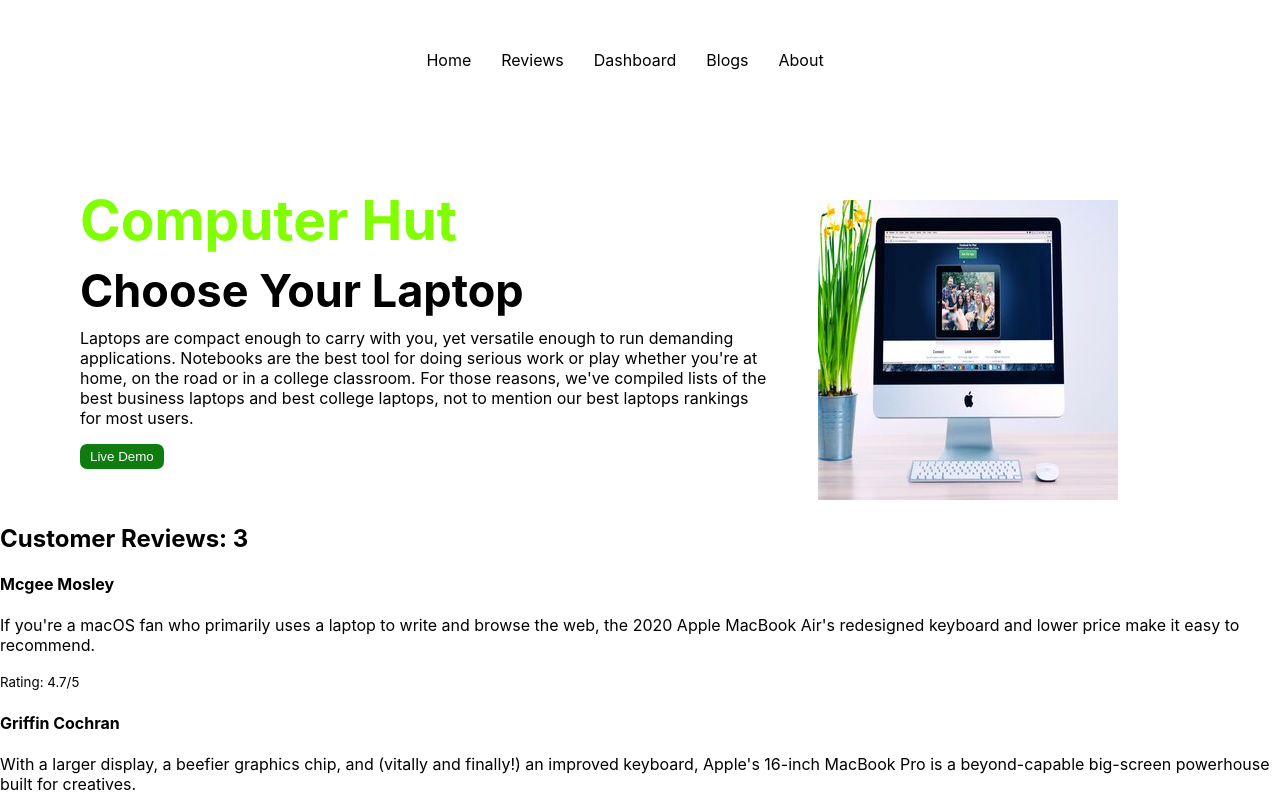
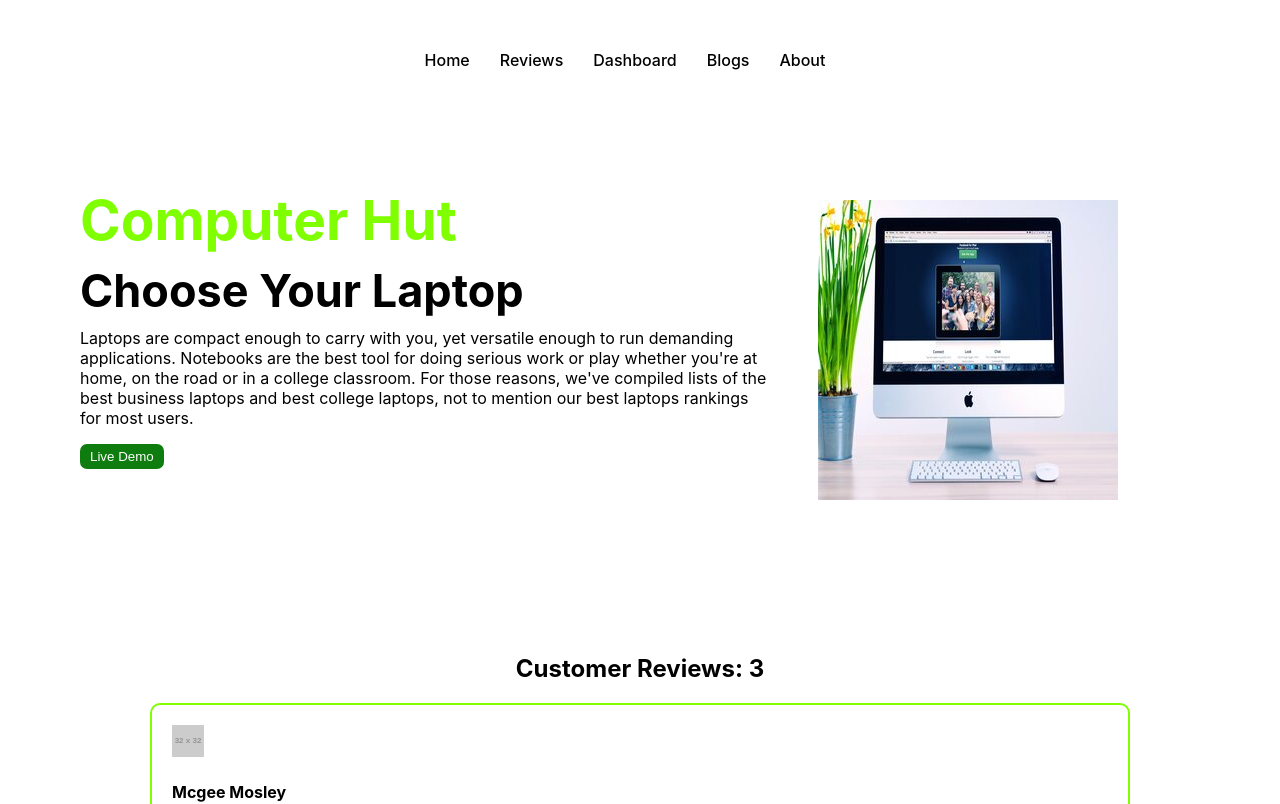
Before and after one commit to ariful892/Computer-hut, a React (Create React App) app: page / in a window 1280 px wide. Shown: the top 804 px of the page. Built offline with nearby package versions, Linux system fonts and the light colour scheme.

Commit message:
see all reviews and reviews route complete

```diff
--- a/src/components/CustomLink/CustomLink.js
+++ b/src/components/CustomLink/CustomLink.js
@@ -8,7 +8,7 @@
     return (
         <div>
             <Link
-                style={{ color: match ? 'orange' : 'black', textDecoration: match ? "underline" : "none" }}
+                style={{ color: match ? 'chartreuse' : 'black', textDecoration: match ? "underline" : "none" }}
                 to={to}
                 {...props}
             >
--- a/src/components/Header/Header.css
+++ b/src/components/Header/Header.css
@@ -3,6 +3,7 @@
     justify-content: center;
     margin-top: 50px;
     margin-bottom: 80px;
+    font-weight: 500;
 }
 
 .routes .route {
--- a/src/components/Home/Home.css
+++ b/src/components/Home/Home.css
@@ -42,3 +42,8 @@
     margin-left: 50px;
     margin-top: 50px;
 }
+
+.product-review {
+    margin: 150px;
+    text-align: center;
+}
--- a/src/components/Review/Review.css
+++ b/src/components/Review/Review.css
@@ -0,0 +1,12 @@
+.review {
+    text-align: left;
+    border: 2px solid chartreuse;
+    margin-bottom: 30px;
+    border-radius: 10px;
+    padding: 20px;
+}
+
+.review p {
+    margin-top: 5px;
+    margin-bottom: 0;
+}
--- a/src/components/Review/Review.js
+++ b/src/components/Review/Review.js
@@ -1,12 +1,14 @@
 import React from 'react';
+import './Review.css'
 
 const Review = ({ review }) => {
-    const { name, userReview, rating } = review;
+    const { name, userReview, rating, picture } = review;
     return (
-        <div>
+        <div className='review'>
+            <img src={picture} alt="" />
             <h4>{name}</h4>
             <p>{userReview}</p>
-            <p><small>Rating: {rating}/5</small></p>
+            <h5><small>Rating: {rating}/5</small></h5>
         </div>
     );
 };
--- a/src/components/Reviews/Reviews.js
+++ b/src/components/Reviews/Reviews.js
@@ -1,9 +1,18 @@
 import React from 'react';
+import useReviews from '../hooks/useReviews';
+import Review from '../Review/Review';
 
 const Reviews = () => {
+    const [reviews, setReviews] = useReviews();
+
     return (
-        <div>
-            <h2>This is reviews</h2>
+        <div className='product-review'>
+            {
+                reviews.map(review => <Review
+                    key={review.id}
+                    review={review}
+                ></Review>)
+            }
         </div>
     );
 };
```
